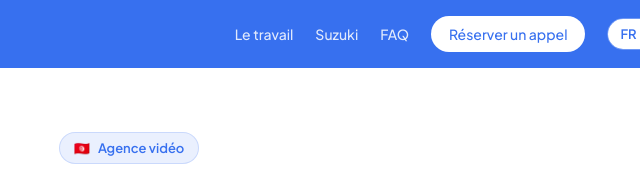
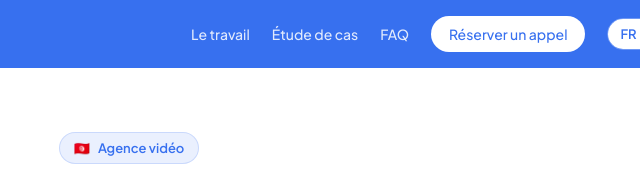
Before and after one commit to khaledtalbi07061999-hue/delak-site, a website: page index.html in a window 1280 px wide. Shown: the top 181 px of the page, 511-1151 px from the left. Drawn offline with Linux system fonts and the light colour scheme.

Commit message:
Renommer le lien du menu en Étude de cas.

```diff
--- a/index.html
+++ b/index.html
@@ -199,7 +199,7 @@
     <div class="logo">Delak</div>
     <div class="nav-links">
       <a href="#travail" data-fr="Le travail" data-en="The work">Le travail</a>
-      <a href="#suzuki" data-fr="Suzuki" data-en="Suzuki">Suzuki</a>
+      <a href="#suzuki" data-fr="Étude de cas" data-en="Case study">Étude de cas</a>
       <a href="#faq" data-fr="FAQ" data-en="FAQ">FAQ</a>
       <a class="nav-cta" href="#reserver" data-fr="Réserver un appel" data-en="Book a call">Réserver un appel</a>
       <div class="lang-toggle">
```
